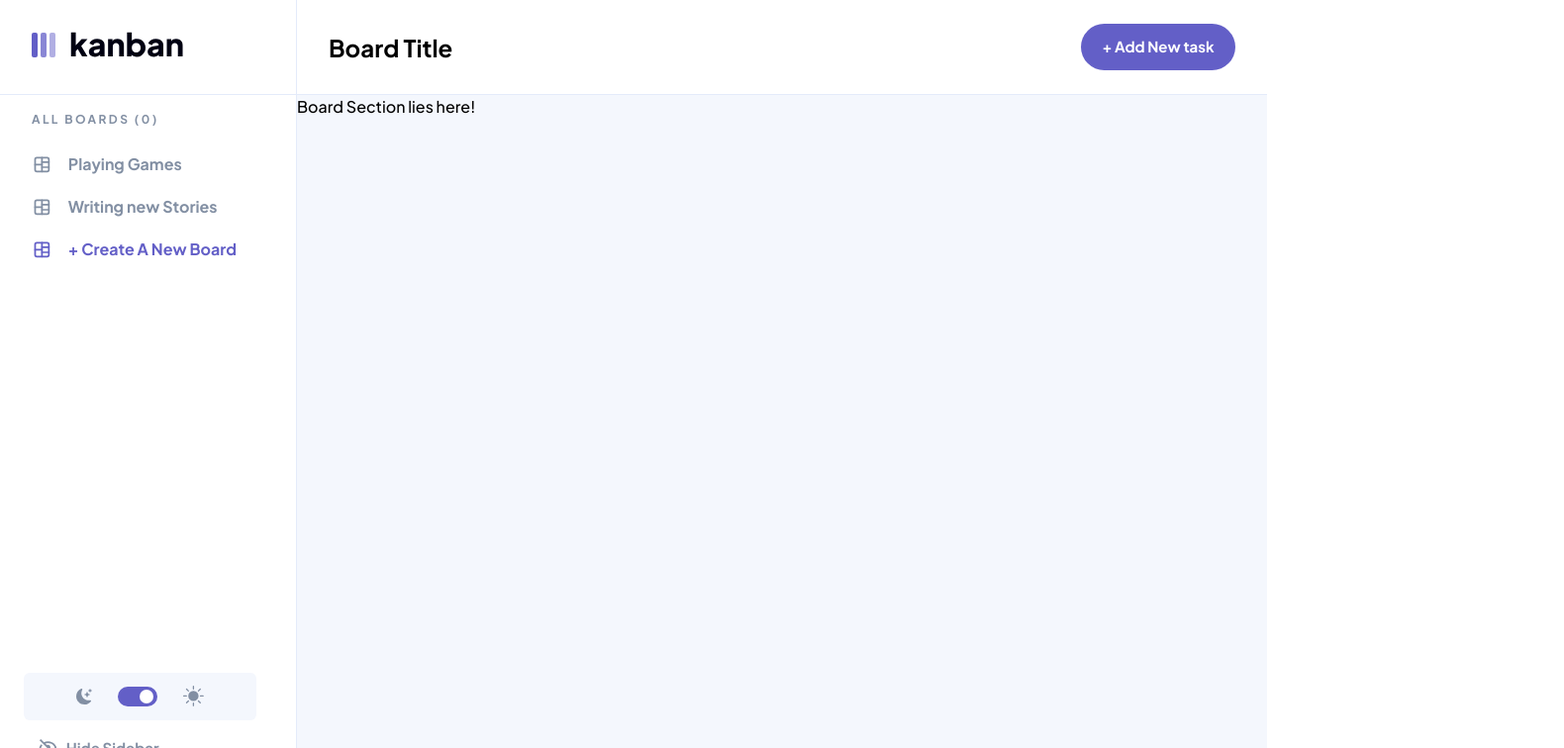
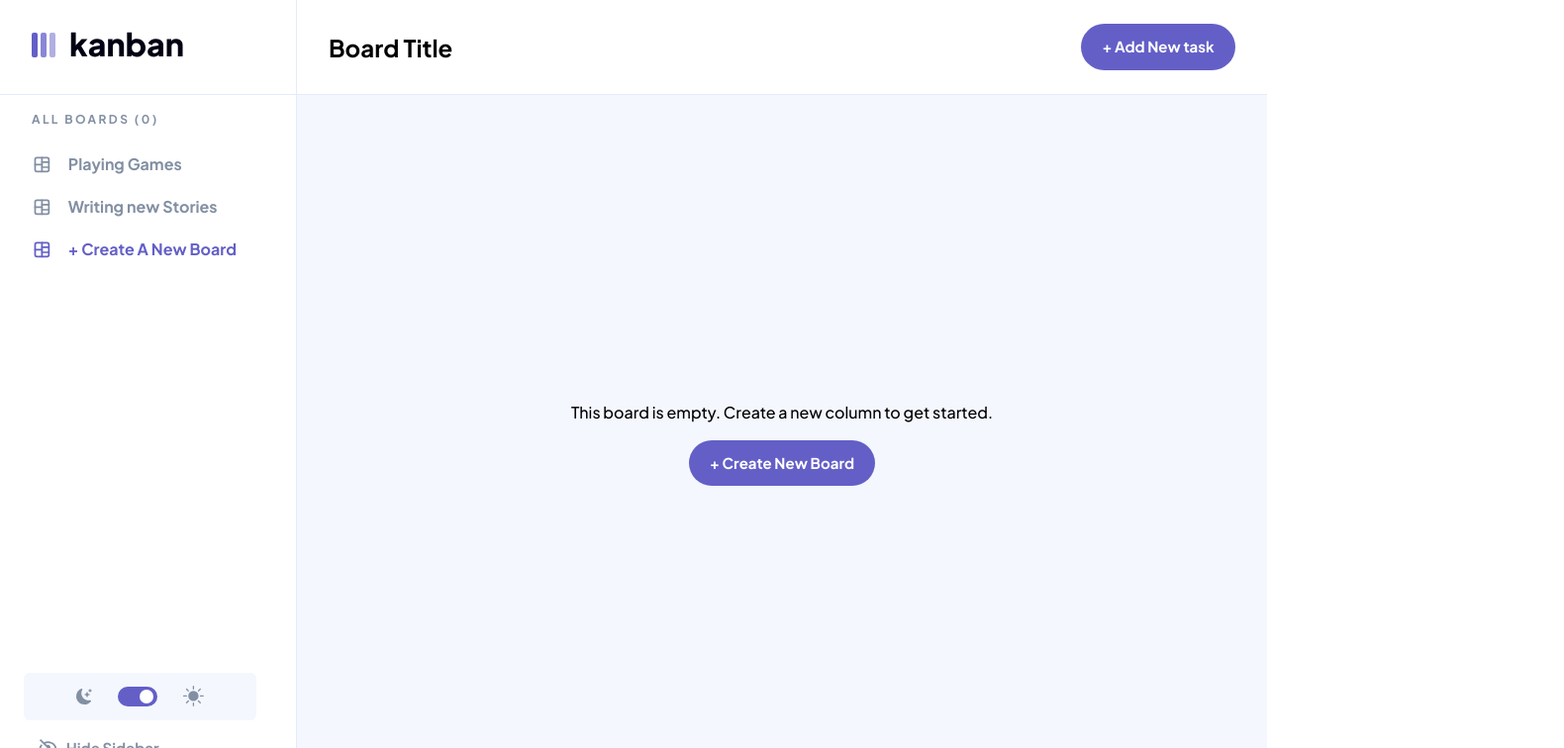
Before and after one commit to 0xmbadr/task-management-app, a React (Vite) app: page / in a window 1280 px wide. Shown: the top 756 px of the page at 99% size, 1580 px wide, since content can reach past the window. Built offline with nearby package versions, Linux system fonts and the light colour scheme.

Commit message:
[SCSS] => (Board) add UI for empty board.

```diff
--- a/src/components/Board/index.tsx
+++ b/src/components/Board/index.tsx
@@ -1,9 +1,20 @@
+import Button from '../standard/Button';
+
 type BoardProps = {
   hideSideNav: boolean;
 };
 
 const Board = ({ hideSideNav }: BoardProps) => {
   const onHide = hideSideNav ? 'Board__full' : '';
-  return <div className={`Board ${onHide}`}>Board Section lies here!</div>;
+  return (
+    <div className={`Board ${onHide} Board__empty`}>
+      <p className="Board__empty-txt">
+        This board is empty. Create a new column to get started.
+      </p>
+      <div className="Board__empty-btn">
+        <Button>&nbsp; + Create New Board &nbsp;</Button>
+      </div>
+    </div>
+  );
 };
 export default Board;
--- a/src/styles/components/_board.scss
+++ b/src/styles/components/_board.scss
@@ -4,6 +4,20 @@
     min-width: 100%;
     position: absolute;
 
+    &__empty {
+        display: grid;
+        place-content: center;
+        left: 9.375rem;
+
+        &-txt {
+            color: getColor(title);
+            margin-bottom: $margin-small;
+        }
+        &-btn {
+            display: flex;
+            justify-content: center;
+        }
+    }
     &__full {
         left: 0;
     }
```
